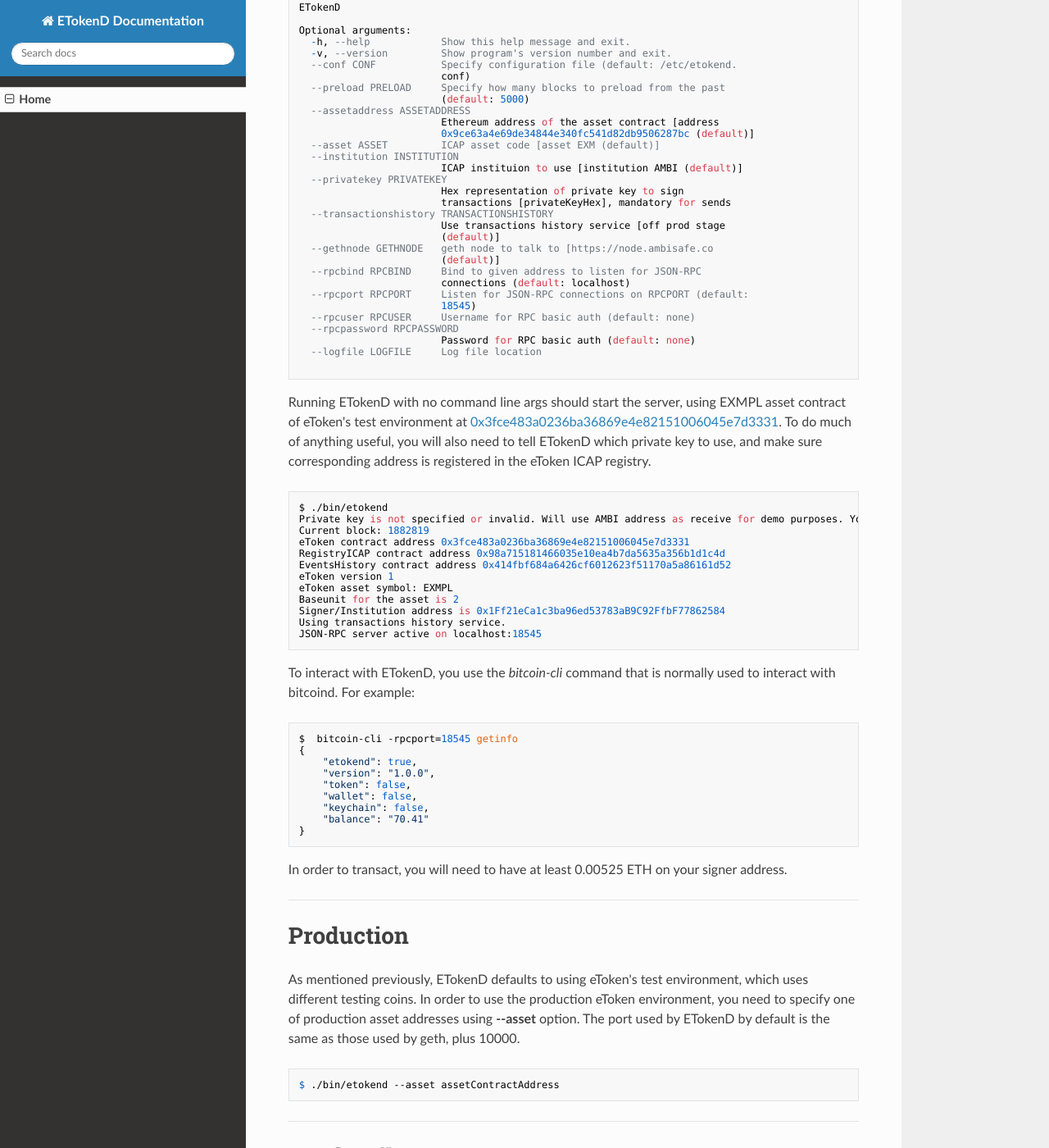
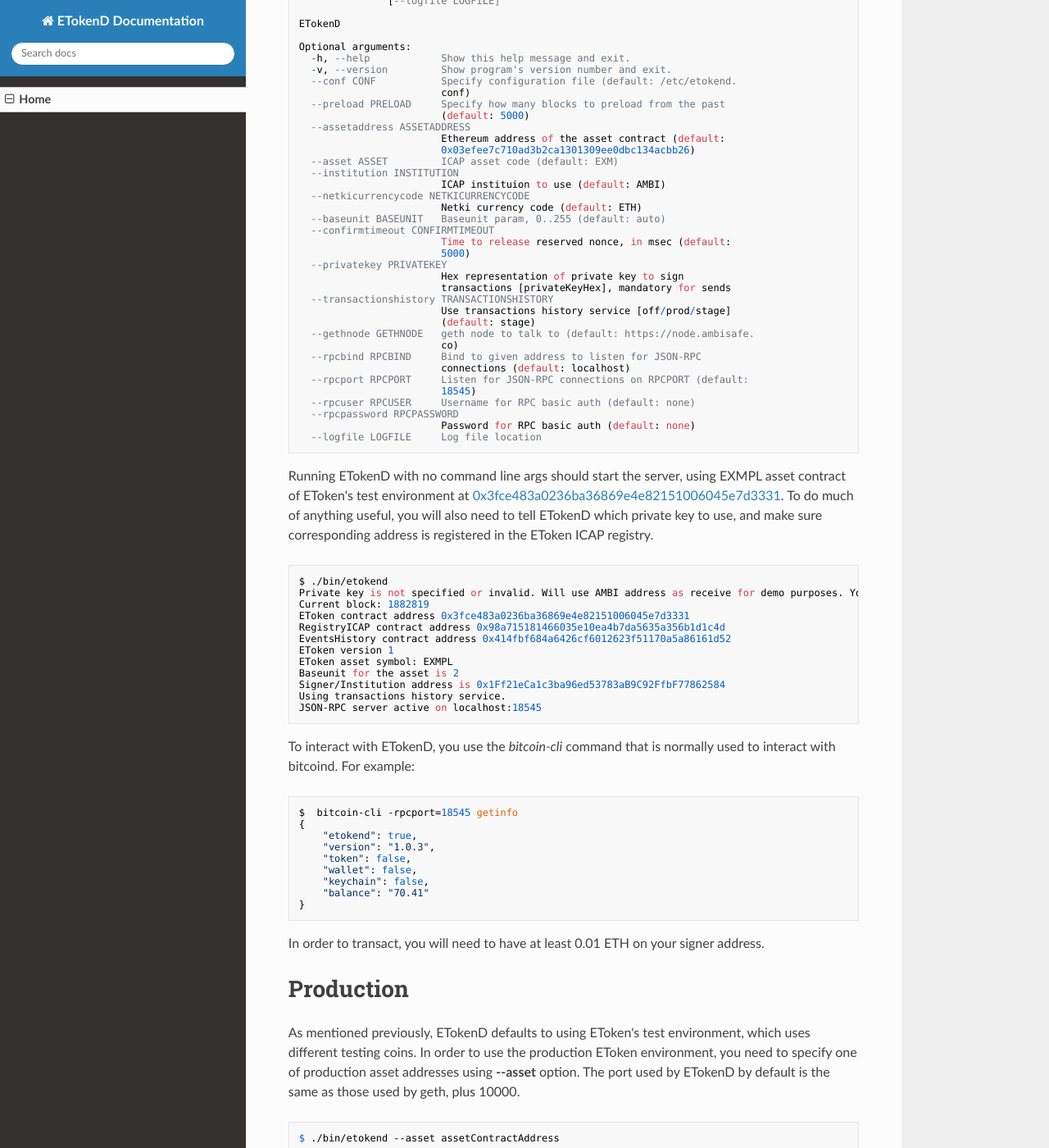
Before and after one commit to Ambisafe/etokend-doc, an MkDocs documentation site: the page built from docs/index.md, in a window 1280 px wide and 1400 px high, scrolled down 1045 px. Shown: the whole window at 82% size. Built offline with MkDocs 1.6.1, drawn with Linux system fonts in a browser that asks for light colours; nearby versions of some CDN libraries; some of the changed text lies outside the part shown.

Commit message:
Update index.md

````diff
--- a/docs/index.md
+++ b/docs/index.md
@@ -3,15 +3,14 @@
 
 # About ETokenD
 
-Drop-in replacement for bitcoind JSON-RPC which proxies to the [eToken API](https://github.com/Ambisafe/etoken-docs)
+Drop-in replacement for bitcoind JSON-RPC which proxies to the [EToken API](https://github.com/Ambisafe/etoken-docs)
+=========
 
 # Summary
 ETokenD is a NodeJS package which operates a bitcoind-compatible JSON-RPC API. For wallet-related API calls, ETokenD speaks on the back-end to the
-[Ethereum JSON RPC API](https://github.com/ethereum/wiki/wiki/JSON-RPC), and allows the client to easily operate an eToken wallet as if it were dealing with a standard bitcoind instance.
+[Ethereum JSON RPC API](https://github.com/ethereum/wiki/wiki/JSON-RPC), and allows the client to easily operate an EToken wallet as if it were dealing with a standard bitcoind instance.
 
 Project was inspired by [BitGoD](https://github.com/BitGo/bitgod)
-
-**********
 
 # Installation
 
@@ -21,8 +20,6 @@ $ npm install
 $ npm run-script build
 ```
 
-**********
-
 # Running
 
 Running **./bin/etokend -h** will produce usage information.
@@ -31,7 +28,9 @@ Running **./bin/etokend -h** will produce usage information.
 $ ./bin/etokend -h
 usage: etokend [-h] [-v] [--conf CONF] [--preload PRELOAD]
                [--assetaddress ASSETADDRESS] [--asset ASSET]
-               [--institution INSTITUTION] [--privatekey PRIVATEKEY]
+               [--institution INSTITUTION]
+               [--netkicurrencycode NETKICURRENCYCODE] [--baseunit BASEUNIT]
+               [--confirmtimeout CONFIRMTIMEOUT] [--privatekey PRIVATEKEY]
                [--transactionshistory TRANSACTIONSHISTORY]
                [--gethnode GETHNODE] [--rpcbind RPCBIND] [--rpcport RPCPORT]
                [--rpcuser RPCUSER] [--rpcpassword RPCPASSWORD]
@@ -47,19 +46,25 @@ Optional arguments:
   --preload PRELOAD     Specify how many blocks to preload from the past
                         (default: 5000)
   --assetaddress ASSETADDRESS
-                        Ethereum address of the asset contract [address
-                        0x9ce63a4e69de34844e340fc541d82db9506287bc (default)]
-  --asset ASSET         ICAP asset code [asset EXM (default)]
+                        Ethereum address of the asset contract (default:
+                        0x03efee7c710ad3b2ca1301309ee0dbc134acbb26)
+  --asset ASSET         ICAP asset code (default: EXM)
   --institution INSTITUTION
-                        ICAP instituion to use [institution AMBI (default)]
+                        ICAP instituion to use (default: AMBI)
+  --netkicurrencycode NETKICURRENCYCODE
+                        Netki currency code (default: ETH)
+  --baseunit BASEUNIT   Baseunit param, 0..255 (default: auto)
+  --confirmtimeout CONFIRMTIMEOUT
+                        Time to release reserved nonce, in msec (default:
+                        5000)
   --privatekey PRIVATEKEY
                         Hex representation of private key to sign
                         transactions [privateKeyHex], mandatory for sends
   --transactionshistory TRANSACTIONSHISTORY
-                        Use transactions history service [off prod stage
-                        (default)]
-  --gethnode GETHNODE   geth node to talk to [https://node.ambisafe.co
-                        (default)]
+                        Use transactions history service [off/prod/stage]
+                        (default: stage)
+  --gethnode GETHNODE   geth node to talk to (default: https://node.ambisafe.
+                        co)
   --rpcbind RPCBIND     Bind to given address to listen for JSON-RPC
                         connections (default: localhost)
   --rpcport RPCPORT     Listen for JSON-RPC connections on RPCPORT (default:
@@ -68,20 +73,19 @@ Optional arguments:
   --rpcpassword RPCPASSWORD
                         Password for RPC basic auth (default: none)
   --logfile LOGFILE     Log file location
-
 ```
 
-Running ETokenD with no command line args should start the server, using EXMPL asset contract of eToken's test environment at [0x3fce483a0236ba36869e4e82151006045e7d3331](https://github.com/Ambisafe/etoken-docs/wiki/Integration-Instance). To do much of anything useful, you will also need to tell ETokenD which private key to use, and make sure corresponding address is registered in the eToken ICAP registry.
+Running ETokenD with no command line args should start the server, using EXMPL asset contract of EToken's test environment at [0x3fce483a0236ba36869e4e82151006045e7d3331](https://github.com/Ambisafe/etoken-docs/wiki/Integration-Instance). To do much of anything useful, you will also need to tell ETokenD which private key to use, and make sure corresponding address is registered in the EToken ICAP registry.
 
 ```
 $ ./bin/etokend
 Private key is not specified or invalid. Will use AMBI address as receive for demo purposes. You will not be able to do sends!
 Current block: 1882819
-eToken contract address 0x3fce483a0236ba36869e4e82151006045e7d3331
+EToken contract address 0x3fce483a0236ba36869e4e82151006045e7d3331
 RegistryICAP contract address 0x98a715181466035e10ea4b7da5635a356b1d1c4d
 EventsHistory contract address 0x414fbf684a6426cf6012623f51170a5a86161d52
-eToken version 1
-eToken asset symbol: EXMPL
+EToken version 1
+EToken asset symbol: EXMPL
 Baseunit for the asset is 2
 Signer/Institution address is 0x1Ff21eCa1c3ba96ed53783aB9C92FfbF77862584
 Using transactions history service.
@@ -94,7 +98,7 @@ To interact with ETokenD, you use the *bitcoin-cli* command that is normally use
 $  bitcoin-cli -rpcport=18545 getinfo
 {
     "etokend": true,
-    "version": "1.0.0",
+    "version": "1.0.3",
     "token": false,
     "wallet": false,
     "keychain": false,
@@ -102,33 +106,25 @@ $  bitcoin-cli -rpcport=18545 getinfo
 }
 ```
 
-In order to transact, you will need to have at least 0.00525 ETH on your signer address.
-
-**********
+In order to transact, you will need to have at least 0.01 ETH on your signer address.
 
 # Production
 
-As mentioned previously, ETokenD defaults to using eToken's test environment, which uses different testing coins. In order to use the production eToken environment, you need to specify one of production asset addresses using **--asset** option.
+As mentioned previously, ETokenD defaults to using EToken's test environment, which uses different testing coins. In order to use the production EToken environment, you need to specify one of production asset addresses using **--asset** option.
 The port used by ETokenD by default is the same as those used by geth, plus 10000.
 
 ```
 $ ./bin/etokend --asset assetContractAddress
 ```
 
-**********
-
 # Config File
 
 ETokenD can be configured entirely using the command line arguments, or it can read a config file which uses the same option names. The config file is specified with the **--conf** option, or read from */etc/etokend.conf* by default. There are some example config files in the **bin** directory of the package.  If an option is set in the config file, as well as directly on the command line, the command line argument takes precedence.
-
-**********
 
 # Basic Auth
 
 ETokenD supports basic auth in the same manner as bitcoind. The user and password can be set with the **rpcuser** and **rpcpassword**
 config file options, or the corresponding command line flags.
-
-**********
 
 # Supported operations (run with bitcoin-cli)
 
@@ -145,30 +141,36 @@ $ bitcoin-cli -rpcport=18545 getbalance [minconf=1]
 $ bitcoin-cli -rpcport=18545 listtransactions [count=10] [from=0]
 [
   {
+    "transactionHash": "0xfd3ad885f46279948eec4d532ee8de9850d9a85d95556c4f81f6f57d1f42a456",
+    "timestamp": 1468507625,
+    "blockNumber": 1884091,
+    "eventName": "TransferToICAP",
+    "confirmations": "48088",
+    "eventData": {
+      "from": "0x28fcebb90035e25136d1887b6f0851d41281da20",
+      "reference": "Demo",
+      "value": 41,
+      "icap": "XE45EXMAMBIZFKH4KFSA",
+      "to": "0x1ff21eca1c3ba96ed53783ab9c92ffbf77862584",
+      "version": 1
+    },
+    "logIndex": 2,
+    "transactionIndex": 2,
+    "icap": "XE45EXMAMBIZFKH4KFSA",
+    "client": "ZFKH4KFSA",
+    "amount": "0.41",
+    "event": "TransferToICAP",
     "from": "0x28fcebb90035e25136d1887b6f0851d41281da20",
+    "to": "0x1ff21eca1c3ba96ed53783ab9c92ffbf77862584",
     "name": "TransferToICAP",
     "reference": "Demo",
-    "transactionHash": "0xfd3ad885f46279948eec4d532ee8de9850d9a85d95556c4f81f6f57d1f42a456",
-    "timestamp": 1468490749,
-    "value": 41,
-    "blockNumber": 1884091,
-    "to": "0x1ff21eca1c3ba96ed53783ab9c92ffbf77862584",
-    "confirmations": "5",
-    "version": 1,
-    "logIndex": 2,
-    "icap": "XE45EXMAMBIZFKH4KFSA",
-    "transactionIndex": 2,
-    "client": "ZFKH4KFSA",
-    "amount": "0.41",
-    "event": "TransferToICAP"
+    "version": 1
   }
 ]
 
-$ bitcoin-cli -rpcport=18545 sendtoaddress ICAP|address amount [comment]
+$ bitcoin-cli -rpcport=18545 sendtoaddress ICAP|address|NetkiName amount [comment]
 0xe226d29cca6a5a2a36644ed7271fb20969565d399811a322a0a615a17d9b1438
 ```
-
-**********
 
 # Additional supported operations (no alternative in bitcoind)
 
@@ -177,27 +179,45 @@ $ bitcoin-cli -rpcport=18545 sendtoaddress ICAP|address amount [comment]
 $ curl localhost:18545 -d '{"jsonrpc":"2.0","method":"listreceivedbyaddress","params":["XE45EXMAMBIZFKH4KFSA"],"id":0}'
 [
   {
+    "transactionHash": "0xfd3ad885f46279948eec4d532ee8de9850d9a85d95556c4f81f6f57d1f42a456",
+    "timestamp": 1468507625,
+    "blockNumber": 1884091,
+    "eventName": "TransferToICAP",
+    "confirmations": "48088",
+    "eventData": {
+      "from": "0x28fcebb90035e25136d1887b6f0851d41281da20",
+      "reference": "Demo",
+      "value": 41,
+      "icap": "XE45EXMAMBIZFKH4KFSA",
+      "to": "0x1ff21eca1c3ba96ed53783ab9c92ffbf77862584",
+      "version": 1
+    },
+    "logIndex": 2,
+    "transactionIndex": 2,
+    "icap": "XE45EXMAMBIZFKH4KFSA",
+    "client": "ZFKH4KFSA",
+    "amount": "0.41",
+    "event": "TransferToICAP",
     "from": "0x28fcebb90035e25136d1887b6f0851d41281da20",
+    "to": "0x1ff21eca1c3ba96ed53783ab9c92ffbf77862584",
     "name": "TransferToICAP",
     "reference": "Demo",
-    "transactionHash": "0xfd3ad885f46279948eec4d532ee8de9850d9a85d95556c4f81f6f57d1f42a456",
-    "timestamp": 1468490749,
-    "value": 41,
-    "blockNumber": 1884091,
-    "to": "0x1ff21eca1c3ba96ed53783ab9c92ffbf77862584",
-    "confirmations": "5",
-    "version": 1,
-    "logIndex": 2,
-    "icap": "XE45EXMAMBIZFKH4KFSA",
-    "transactionIndex": 2,
-    "client": "ZFKH4KFSA",
-    "amount": "0.41",
-    "event": "TransferToICAP"
+    "version": 1
   }
 ]
 ```
 
-**********
+`preparesendtoaddress ICAP|address|NetkiName amount [comment]` - prepare transaction for two-step transmission, returns transaction hash.
+```
+$ curl localhost:18545 -d '{"jsonrpc":"2.0","method":"preparesendtoaddress","params":["XE45EXMAMBIZFKH4KFSA","0.55"],"id":0}'
+{"jsonrpc":"2.0","result":"0x3796f6e61fe28734464a829d8142936348a63860625d591f0399eec09e8e0dca","id":0}
+```
+
+`confirmsendtoaddress transactionHash` - broadcast previously prepared two-step transmission transaction.
+```
+$ curl localhost:18545 -d '{"jsonrpc":"2.0","method":"confirmsendtoaddress","params":["0x3796f6e61fe28734464a829d8142936348a63860625d591f0399eec09e8e0dca"],"id":0}'
+{"jsonrpc":"2.0","result":true,"id":0}
+```
 
 # Example of usage from NodeJS
 
````
